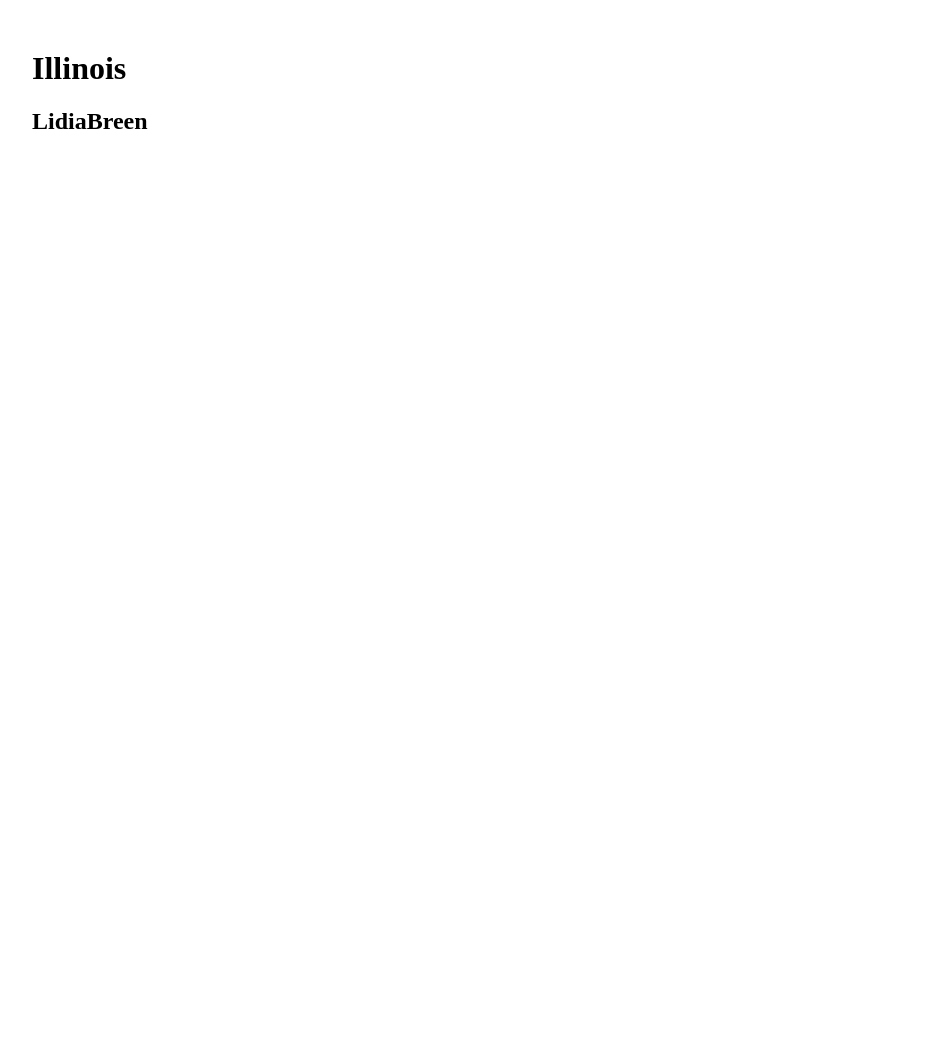
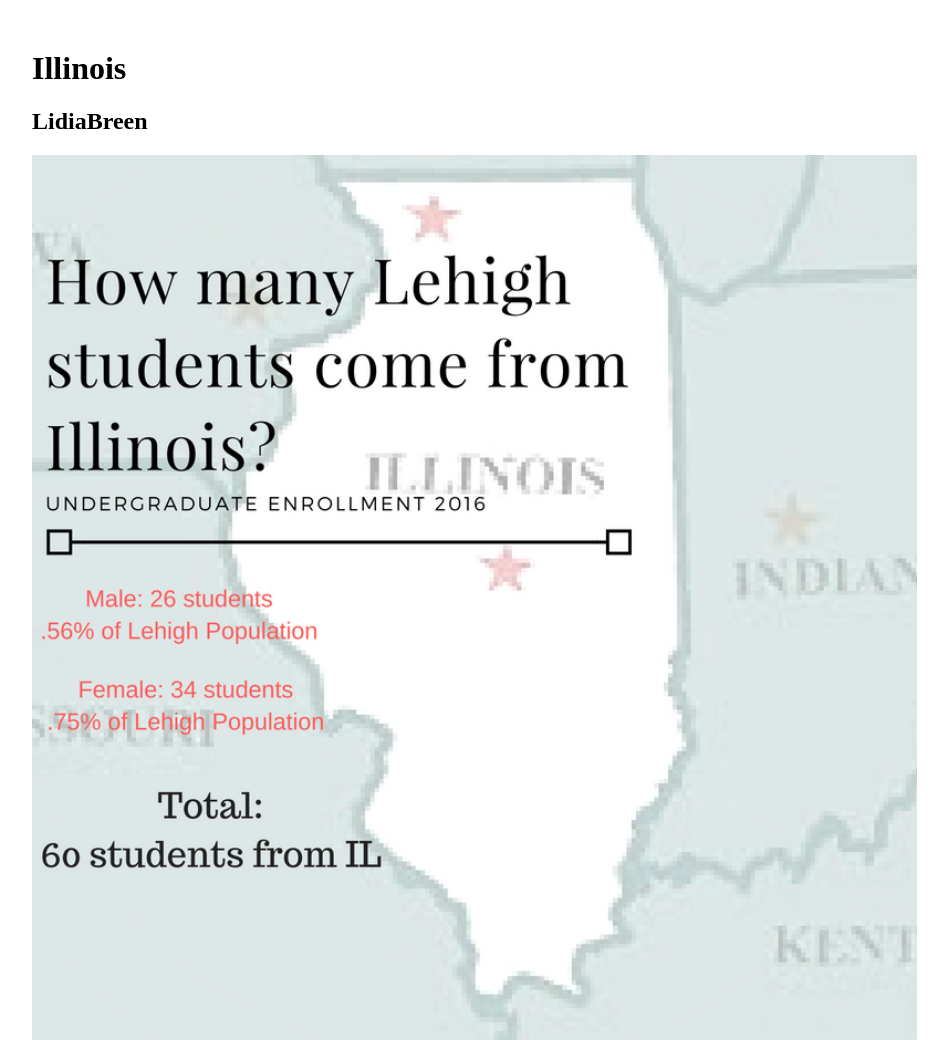
Before and after one commit to lidiabreen/lidi, a plain HTML site: page illinois.html in a window 1280 px wide. Shown: the whole page, without its empty margins (18-966 px from the left). Before the commit the page ends 800 px from the top, so only its background shows below. Drawn offline with Linux system fonts and the light colour scheme.

Commit message:
Update illinois.html

```diff
--- a/illinois.html
+++ b/illinois.html
@@ -5,6 +5,6 @@
 <body leftmargin="50">
 <h1>Illinois</h1>
 <h2>LidiaBreen</h1>
-<img class="pretty" src+illinois.png style="width: 75%">
+<img class="pretty" src=illinois.png style="width: 75%">
 </body>
 </html>
```
